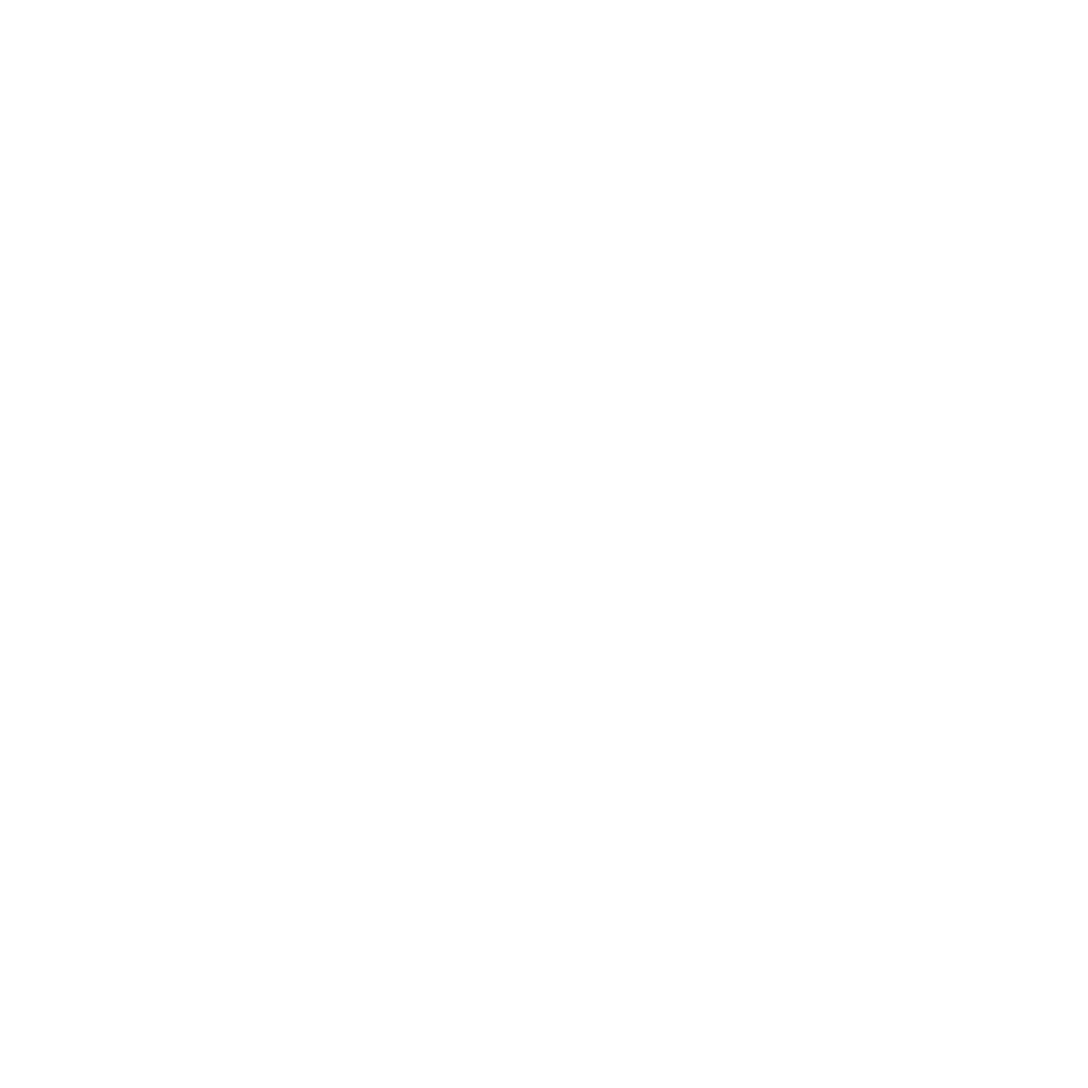
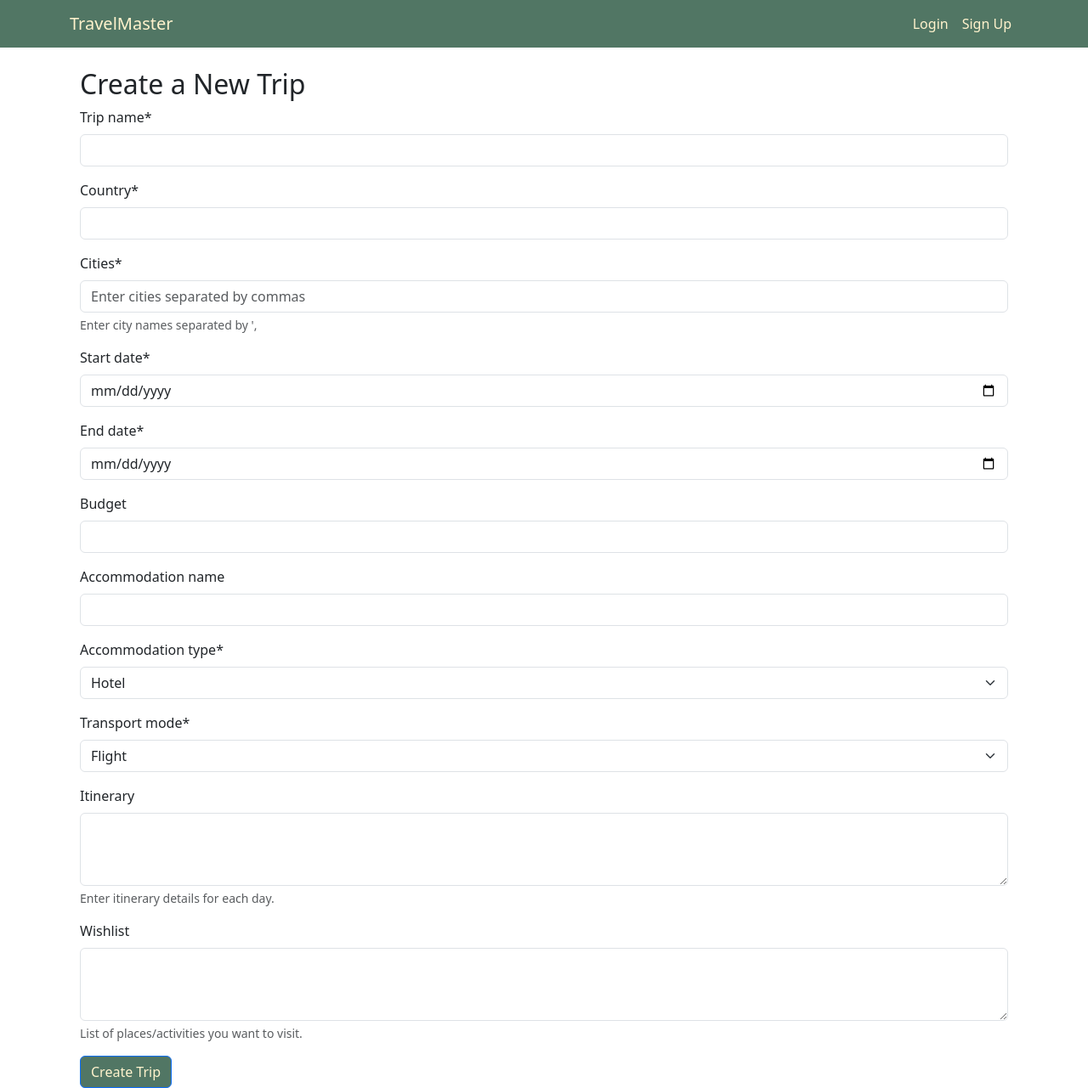
Before and after one commit to Amelia5p/travel-planner, a Django app: page /trips/create/ in a window 1280 px wide. Before the commit the page is empty. Shown: the whole page at 85% size. Before the commit the page ends 800 px from the top, so only its background shows below. Run offline with Django 5.2, Linux system fonts and the light colour scheme; parts of the project's set-up code (start-up, migrations or seed data) failed here and were passed over; some libraries are stand-ins or nearby versions.

Commit message:
download crispy forms, add preliminary html to create trip

```diff
--- a/travelplanner/settings.py
+++ b/travelplanner/settings.py
@@ -44,11 +44,13 @@ INSTALLED_APPS = [
     'django.contrib.messages',
     'django.contrib.staticfiles',
     "crispy_forms",
+    "crispy_bootstrap5",
     'travelplanner',
     'core',
     'users',
     'trips',
 ]
+CRISPY_ALLOWED_TEMPLATE_PACKS = ["bootstrap5"]
 CRISPY_TEMPLATE_PACK = "bootstrap5"
 
 
--- a/travelplanner/templates/base.html
+++ b/travelplanner/templates/base.html
@@ -29,7 +29,7 @@
                 <ul class="navbar-nav ms-auto">
                     {% if user.is_authenticated %}
                         <li class="nav-item"><a class="nav-link" href="#">My Trips</a></li>
-                        <li class="nav-item"><a class="nav-link" href="#">Create Trip</a></li>
+                        <li class="nav-item"><a class="nav-link" href="{% url 'create_trip' %}">Create Trip</a></li>
                         <li class="nav-item"><a class="nav-link" href="{% url 'profile' %}">My Profile</a></li>
                         <li class="nav-item">
                             <form action="{% url 'logout' %}" method="post" class="logout-form">
--- a/trips/forms.py
+++ b/trips/forms.py
@@ -1,11 +1,11 @@
 from django import forms
-from models import Trip
+from .models import Trip
 
 class TripForm(forms.ModelForm):
     class Meta:
         model = Trip
         fields = ["trip_name", "country", "cities", "start_date", "end_date", "budget",
-                  "accommodation_name", "accommodation_type", "transport_mode", "transport_booking_ref",
+                  "accommodation_name", "accommodation_type", "transport_mode",
                   "itinerary", "wishlist"]
         widgets = {
             "start_date": forms.DateInput(attrs={"type": "date"}),
--- a/trips/models.py
+++ b/trips/models.py
@@ -20,7 +20,7 @@ class Trip(models.Model):
     )
 
     transport_name = models.CharField(max_length=255, null= True, blank= True)
-    transport_type= models.CharField(
+    transport_mode= models.CharField(
         max_length=50,
         choices =[("Flight","Flight"),("Train","Train"),("Bus","Bus"),("Car/Taxi","Car,Taxi")],
         default="Flight"
--- a/trips/templates/trips/create_trip.html
+++ b/trips/templates/trips/create_trip.html
@@ -0,0 +1,14 @@
+{% extends "base.html" %}
+{% load crispy_forms_tags %}
+
+{% block content %}
+<div class="container mt-4">
+    <h2>Create a New Trip</h2>
+    <form method="POST">
+        {% csrf_token %}
+        {{ form|crispy }}
+
+        <button type="submit" class="btn btn-primary">Create Trip</button>
+    </form>
+</div>
+{% endblock %}
```
